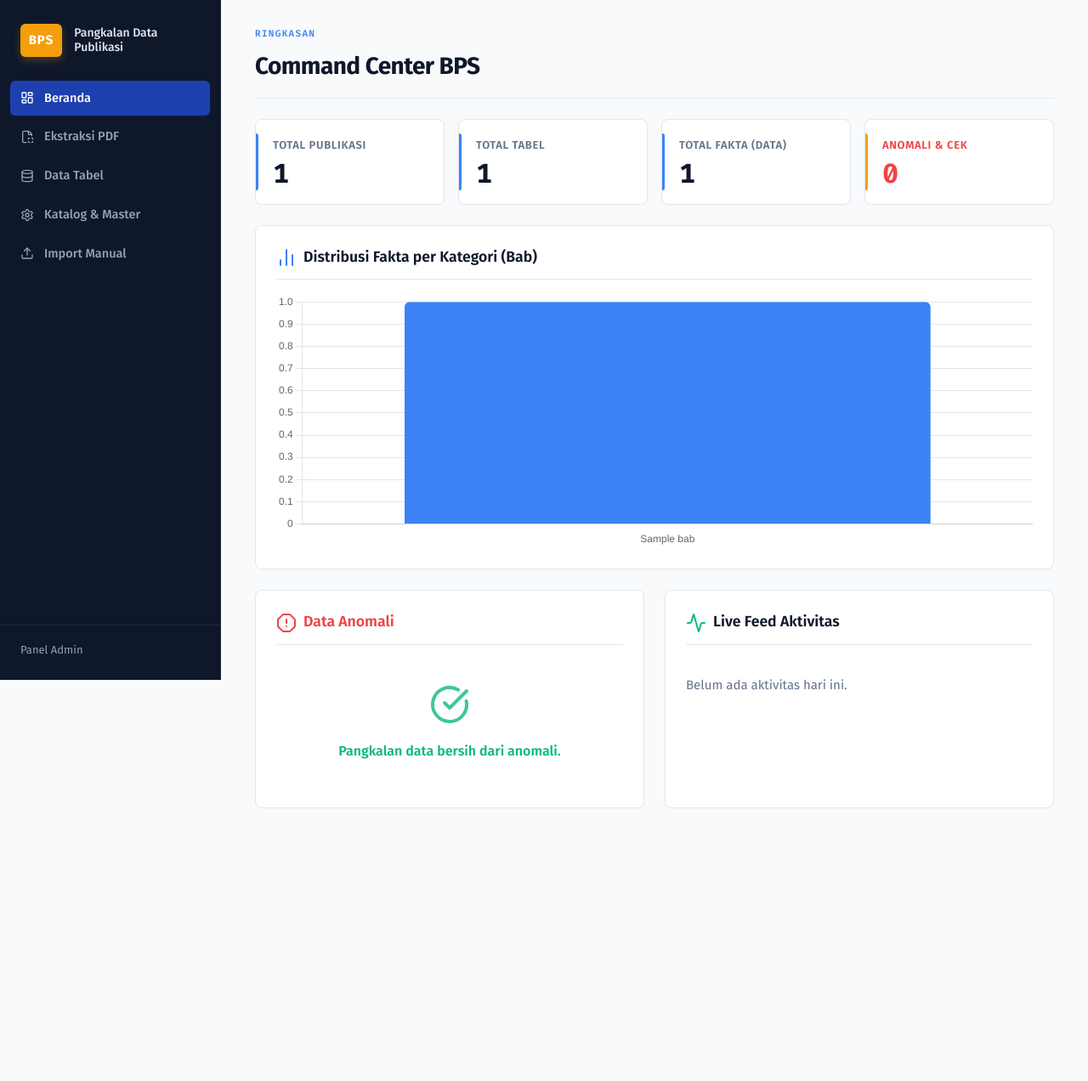
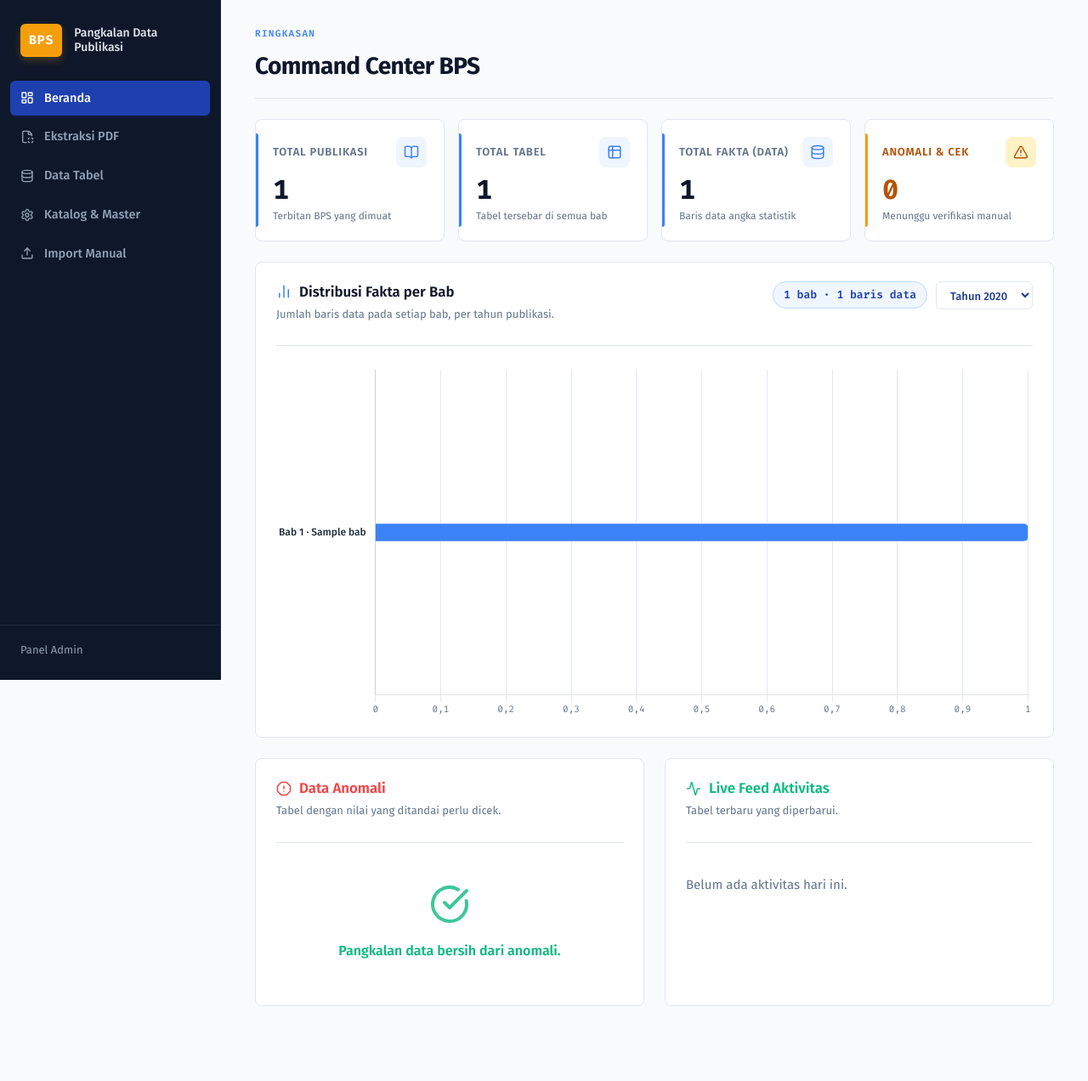
Before and after one commit to feb027/Project_BPS, a Django app: page / in a window 1280 px wide. Shown: the whole page at 85% size. Before the commit the page ends 951 px from the top, so only its background shows below. Run offline with Django 5.2, Linux system fonts and the light colour scheme; tables that the repository leaves empty hold one stand-in row (values such as "Sample post").

Commit message:
feat(bps-hub): fix dashboard chart grouping + redesign UI
- Chart per bab per publikasi (group by bab_id, label unik 'Bab N · Nama')
  — sebelumnya group by nama, nama bab duplikat antar publikasi jadi
  terpecah jadi banyak bar.
- Semua publikasi (2018-2026) terhubung, dropdown pilih tahun, default terbaru.
- Redesign: horizontal bar + nilai di ujung bar, stat cards dengan ikon,
  panel header konsisten, design tokens existing.

```diff
--- a/webapp/apps/core/views.py
+++ b/webapp/apps/core/views.py
@@ -1,10 +1,58 @@
 import json
-from django.db.models import Count, Q
+from collections import defaultdict
+
+from django.db.models import Count
 from django.shortcuts import render
 from django.core.cache import cache
 
 from apps.data.models import Fakta
 from apps.katalog.models import Publikasi, Tabel, Bab
+
+
+def _chart_distribusi():
+    """Distribusi jumlah fakta per bab, dikelompokkan per publikasi.
+
+    Group by bab_id (bukan nama) karena nama bab bisa sama di banyak
+    publikasi — label dibuat unik: "Bab {nomor} · {nama}".
+    """
+    publikasis = list(Publikasi.objects.order_by("-tahun_terbit"))
+    rows = (
+        Fakta.objects.values(
+            "tabel__bab_id",
+            "tabel__bab__nomor",
+            "tabel__bab__nama",
+            "tabel__bab__publikasi_id",
+        )
+        .annotate(jumlah=Count("id"))
+        .order_by("tabel__bab__publikasi__tahun_terbit", "tabel__bab__nomor")
+    )
+    by_pub = defaultdict(list)
+    for r in rows:
+        by_pub[r["tabel__bab__publikasi_id"]].append(r)
+
+    data = []
+    for p in publikasis:
+        babs = by_pub.get(p.id, [])
+        data.append(
+            {
+                "tahun": p.tahun_terbit,
+                "judul": p.judul,
+                "total": sum(b["jumlah"] for b in babs),
+                "bab": [
+                    {
+                        "nomor": b["tabel__bab__nomor"],
+                        "nama": b["tabel__bab__nama"],
+                        "jumlah": b["jumlah"],
+                    }
+                    for b in babs
+                ],
+            }
+        )
+    return {
+        "publikasi": data,
+        "default_tahun": publikasis[0].tahun_terbit if publikasis else None,
+    }
+
 
 def dashboard(request):
     """Halaman ringkas: status data & pintasan."""
@@ -12,35 +60,31 @@ def dashboard(request):
     # 1. Anomali & Peringatan (Realtime)
     anomali_list = Fakta.objects.filter(
         flag=Fakta.Flag.PERLU_CEK
-    ).select_related('tabel__bab__publikasi', 'wilayah', 'rincian', 'kolom__indikator').order_by('-dibuat_pada')[:10]
+    ).select_related("tabel__bab__publikasi", "wilayah", "rincian", "kolom__indikator").order_by("-dibuat_pada")[:10]
 
     # 2. Live Feed (Realtime)
-    live_feed = Tabel.objects.exclude(status_verifikasi=Tabel.Status.DRAFT).select_related('bab__publikasi').order_by('-diubah_pada')[:5]
+    live_feed = Tabel.objects.exclude(status_verifikasi=Tabel.Status.DRAFT).select_related("bab__publikasi").order_by("-diubah_pada")[:5]
 
     # 3. Visualisasi Distribusi Bab & Stats (Cached for 1 hour)
-    chart_data = cache.get('dashboard_chart_data')
-    if not chart_data:
-        distribusi_bab = list(Fakta.objects.values('tabel__bab__nama').annotate(jumlah=Count('id')).order_by('-jumlah')[:10])
-        chart_data = json.dumps({
-            "labels": [d["tabel__bab__nama"] or "Lainnya" for d in distribusi_bab],
-            "data": [d["jumlah"] for d in distribusi_bab]
-        })
-        cache.set('dashboard_chart_data', chart_data, 3600)
+    chart = cache.get("dashboard_chart_v2")
+    if not chart:
+        chart = _chart_distribusi()
+        cache.set("dashboard_chart_v2", chart, 3600)
 
-    jml_publikasi = cache.get('dashboard_jml_publikasi')
+    jml_publikasi = cache.get("dashboard_jml_publikasi")
     if jml_publikasi is None:
         jml_publikasi = Publikasi.objects.count()
-        cache.set('dashboard_jml_publikasi', jml_publikasi, 3600)
+        cache.set("dashboard_jml_publikasi", jml_publikasi, 3600)
 
-    jml_tabel = cache.get('dashboard_jml_tabel')
+    jml_tabel = cache.get("dashboard_jml_tabel")
     if jml_tabel is None:
         jml_tabel = Tabel.objects.count()
-        cache.set('dashboard_jml_tabel', jml_tabel, 3600)
+        cache.set("dashboard_jml_tabel", jml_tabel, 3600)
 
-    jml_fakta = cache.get('dashboard_jml_fakta')
+    jml_fakta = cache.get("dashboard_jml_fakta")
     if jml_fakta is None:
         jml_fakta = Fakta.objects.count()
-        cache.set('dashboard_jml_fakta', jml_fakta, 3600)
+        cache.set("dashboard_jml_fakta", jml_fakta, 3600)
 
     ctx = {
         "jml_publikasi": jml_publikasi,
@@ -49,6 +93,6 @@ def dashboard(request):
         "jml_perlu_cek": Fakta.objects.filter(flag=Fakta.Flag.PERLU_CEK).count(),
         "anomali_list": anomali_list,
         "live_feed": live_feed,
-        "chart_data": chart_data,
+        "chart_data": json.dumps(chart),
     }
     return render(request, "core/dashboard.html", ctx)
--- a/webapp/templates/core/dashboard.html
+++ b/webapp/templates/core/dashboard.html
@@ -1,4 +1,5 @@
 {% extends "base.html" %}
+{% load humanize %}
 {% block title %}Beranda{% endblock %}
 {% block eyebrow %}Ringkasan{% endblock %}
 {% block heading %}Command Center BPS{% endblock %}
@@ -7,28 +8,77 @@
 <script src="https://cdn.jsdelivr.net/npm/chart.js"></script>
 
 <style>
-  /* Modern Panel - Override to use global vars */
-  .modern-panel { background: var(--panel); border: 1px solid var(--line); border-radius: var(--radius); padding: 24px; margin-bottom: 24px; box-shadow: 0 1px 3px rgba(0,0,0,0.02); }
-  .modern-panel h2 { font-size: 1.1rem; font-weight: 600; color: #0F172A; margin-top: 0; margin-bottom: 16px; display: flex; align-items: center; gap: 8px; border-bottom: 1px solid var(--line); padding-bottom: 12px; }
+  /* ===== Panel ===== */
+  .dash-panel {
+    background: var(--panel);
+    border: 1px solid var(--line);
+    border-radius: var(--radius);
+    padding: 22px 24px;
+    margin-bottom: 24px;
+  }
+  .dash-panel__head {
+    display: flex; align-items: flex-start; justify-content: space-between;
+    gap: 16px; flex-wrap: wrap;
+    border-bottom: 1px solid var(--line); padding-bottom: 14px; margin-bottom: 18px;
+  }
+  .dash-panel__title { font-size: 1.05rem; font-weight: 600; color: #0F172A; margin: 0; display: flex; align-items: center; gap: 9px; }
+  .dash-panel__title svg { color: var(--accent-2); }
+  .dash-panel__sub { font-size: 13px; color: var(--muted); margin-top: 4px; }
 
-  /* 2-Col Grid for bottom panels */
-  .two-col-grid { display: grid; grid-template-columns: 1fr 1fr; gap: 24px; }
+  /* ===== Stat cards ===== */
+  .stat-grid { grid-template-columns: repeat(auto-fit, minmax(210px, 1fr)); }
+  .stat { overflow: hidden; }
+  .stat__top { display: flex; align-items: center; justify-content: space-between; gap: 8px; }
+  .stat__icon {
+    width: 36px; height: 36px; border-radius: 8px; flex: none;
+    display: inline-flex; align-items: center; justify-content: center;
+    background: #EFF6FF; color: var(--accent-2);
+  }
+  .stat--warn .stat__icon { background: #FEF3C7; color: #B45309; }
+  .stat-label { text-transform: uppercase; letter-spacing: 0.06em; }
+  .stat-value { margin-top: 10px; }
+  .stat__foot { font-size: 12px; color: var(--muted); margin-top: 6px; }
 
-  /* Anomaly List */
-  .anomaly-list { list-style: none; padding: 0; margin: 0; display:flex; flex-direction:column; gap:8px; }
-  .anomaly-item { display: flex; justify-content: space-between; padding: 12px; background: #FEF2F2; border: 1px solid #FECACA; border-left: 4px solid var(--danger); border-radius: 6px; }
+  /* ===== Chart ===== */
+  .chart-wrap { position: relative; height: 420px; }
+  .chart-toolbar { display: flex; align-items: center; gap: 10px; }
+  .chart-toolbar select {
+    font-family: var(--sans); font-size: 13px; font-weight: 500;
+    padding: 7px 12px; border: 1px solid var(--line); border-radius: 6px;
+    background: var(--panel); color: var(--ink); cursor: pointer;
+  }
+  .chart-total {
+    font-family: var(--mono); font-size: 13px; font-weight: 600;
+    color: var(--ink-2); background: #EFF6FF; border: 1px solid #BFDBFE;
+    padding: 5px 12px; border-radius: 999px; white-space: nowrap;
+  }
+
+  /* ===== Anomaly ===== */
+  .anomaly-list { list-style: none; padding: 0; margin: 0; display: flex; flex-direction: column; gap: 8px; }
+  .anomaly-item {
+    display: flex; justify-content: space-between; gap: 12px; padding: 12px 14px;
+    background: #FEF2F2; border: 1px solid #FECACA; border-left: 4px solid var(--danger); border-radius: 6px;
+  }
   .anomaly-item .context { font-size: 13px; color: #64748B; margin-top: 4px; }
-  .anomaly-item .val { font-weight: bold; font-family: var(--mono); background: #fff; color: #991B1B; padding: 4px 8px; border-radius: 4px; border: 1px solid #FECACA; text-align: center; font-size: 12px; }
+  .anomaly-item .val {
+    font-weight: bold; font-family: var(--mono); background: #fff; color: #991B1B;
+    padding: 4px 8px; border-radius: 4px; border: 1px solid #FECACA;
+    text-align: center; font-size: 12px; white-space: nowrap;
+  }
 
-  /* Live Feed */
+  /* ===== Live feed ===== */
   .feed-list { position: relative; padding-left: 20px; border-left: 2px solid var(--line); margin-left: 10px; }
   .feed-item { position: relative; margin-bottom: 20px; }
-  .feed-item::before { content: ''; position: absolute; left: -26px; top: 4px; width: 10px; height: 10px; border-radius: 50%; background: var(--ok); border: 2px solid #fff; box-shadow: 0 0 0 1px var(--line); }
+  .feed-item::before {
+    content: ''; position: absolute; left: -26px; top: 4px; width: 10px; height: 10px;
+    border-radius: 50%; background: var(--ok); border: 2px solid #fff; box-shadow: 0 0 0 1px var(--line);
+  }
   .feed-time { font-size: 12px; color: var(--muted); margin-bottom: 4px; font-weight: 500; }
   .feed-content { font-size: 14px; color: #334155; line-height: 1.4; }
 
   @media (max-width: 768px) {
-      .two-col-grid { grid-template-columns: 1fr; }
+    .two-col-grid { grid-template-columns: 1fr !important; }
+    .chart-wrap { height: 360px; }
   }
   @keyframes spin { to { transform: rotate(360deg); } }
   .animate-spin { animation: spin 1s linear infinite; }
@@ -36,37 +86,64 @@
 
 <div class="stat-grid" style="margin-bottom: 24px; margin-top: 10px;">
   <div class="stat">
+    <div class="stat__top">
       <div class="stat-label">Total Publikasi</div>
-    <div class="stat-value">{{ jml_publikasi }}</div>
+      <div class="stat__icon"><i data-lucide="book-open" style="width:18px;height:18px;"></i></div>
+    </div>
+    <div class="stat-value">{{ jml_publikasi|intcomma }}</div>
+    <div class="stat__foot">Terbitan BPS yang dimuat</div>
   </div>
   <div class="stat">
+    <div class="stat__top">
       <div class="stat-label">Total Tabel</div>
-    <div class="stat-value">{{ jml_tabel }}</div>
+      <div class="stat__icon"><i data-lucide="table-2" style="width:18px;height:18px;"></i></div>
+    </div>
+    <div class="stat-value">{{ jml_tabel|intcomma }}</div>
+    <div class="stat__foot">Tabel tersebar di semua bab</div>
   </div>
   <div class="stat">
+    <div class="stat__top">
       <div class="stat-label">Total Fakta (Data)</div>
-    <div class="stat-value">{{ jml_fakta }}</div>
+      <div class="stat__icon"><i data-lucide="database" style="width:18px;height:18px;"></i></div>
+    </div>
+    <div class="stat-value">{{ jml_fakta|intcomma }}</div>
+    <div class="stat__foot">Baris data angka statistik</div>
   </div>
   <div class="stat stat--warn">
-    <div class="stat-label" style="color: var(--danger);">Anomali & Cek</div>
-    <div class="stat-value" style="color: var(--danger);">{{ jml_perlu_cek }}</div>
+    <div class="stat__top">
+      <div class="stat-label" style="color:#B45309;">Anomali &amp; Cek</div>
+      <div class="stat__icon"><i data-lucide="alert-triangle" style="width:18px;height:18px;"></i></div>
+    </div>
+    <div class="stat-value" style="color:#B45309;">{{ jml_perlu_cek|intcomma }}</div>
+    <div class="stat__foot">Menunggu verifikasi manual</div>
   </div>
 </div>
 
-
 <!-- Visualisasi Grafik -->
-<div class="modern-panel">
-  <h2><i data-lucide="bar-chart-2" style="color: var(--accent-2);"></i> Distribusi Fakta per Kategori (Bab)</h2>
-  <div style="height: 300px; width: 100%;">
+<div class="dash-panel">
+  <div class="dash-panel__head">
+    <div>
+      <h2 class="dash-panel__title"><i data-lucide="bar-chart-2" style="width:18px;height:18px;"></i> Distribusi Fakta per Bab</h2>
+      <p class="dash-panel__sub">Jumlah baris data pada setiap bab, per tahun publikasi.</p>
+    </div>
+    <div class="chart-toolbar">
+      <span class="chart-total" id="chartTotal">—</span>
+      <select id="tahunSelect" aria-label="Pilih tahun publikasi"></select>
+    </div>
+  </div>
+  <div class="chart-wrap">
     <canvas id="distribusiChart"></canvas>
   </div>
 </div>
 
-<div class="two-col-grid">
+<div class="two-col-grid" style="display:grid; grid-template-columns:1fr 1fr; gap:24px;">
   <!-- Anomali Panel -->
-  <div class="modern-panel">
-    <div style="display:flex; justify-content:space-between; align-items:center; border-bottom: 1px solid var(--line); padding-bottom: 12px; margin-bottom: 16px;">
-      <h2 style="color: var(--danger); border:none; padding:0; margin:0;"><i data-lucide="alert-octagon"></i> Data Anomali</h2>
+  <div class="dash-panel">
+    <div class="dash-panel__head" style="border-bottom:1px solid var(--line);">
+      <div>
+        <h2 class="dash-panel__title" style="color:var(--danger);"><i data-lucide="alert-octagon" style="width:18px;height:18px;color:var(--danger);"></i> Data Anomali</h2>
+        <p class="dash-panel__sub">Tabel dengan nilai yang ditandai perlu dicek.</p>
+      </div>
       {% if anomali_list %}
       <button class="btn btn--sm" onclick="amanSemua()" style="background:var(--ok); color:white; border:none; display:flex; align-items:center; gap:6px; font-weight:600; cursor:pointer;"><i data-lucide="check-square" style="width:14px;height:14px;"></i> Aman Semua</button>
       {% endif %}
@@ -78,12 +155,12 @@
         <div style="flex: 1;">
           <div style="font-weight:600; color:#0F172A;">Tabel: {{ a.tabel.judul|truncatechars:50 }}</div>
           <div class="context">
-            <b>Buku:</b> {{ a.tabel.bab.publikasi.judul|truncatechars:30 }} ({{ a.tabel.bab.publikasi.tahun_terbit|stringformat:"s" }})<br>
-            <b>Posisi:</b> Baris {% if a.wilayah %}{{ a.wilayah.nama }}{% elif a.rincian %}{{ a.rincian.nama }}{% else %}-{% endif %}, Kolom {% if a.kolom and a.kolom.indikator %}{{ a.kolom.indikator.nama }}{% else %}-{% endif %}, Tahun {{ a.tahun|default:"-" |stringformat:"s"}}
+            <b>Buku:</b> {{ a.tabel.bab.publikasi.judul|truncatechars:30 }} ({{ a.tabel.bab.publikasi.tahun_terbit }})<br>
+            <b>Posisi:</b> Baris {% if a.wilayah %}{{ a.wilayah.nama }}{% elif a.rincian %}{{ a.rincian.nama }}{% else %}-{% endif %}, Kolom {% if a.kolom and a.kolom.indikator %}{{ a.kolom.indikator.nama }}{% else %}-{% endif %}, Tahun {{ a.tahun|default:"-" }}
           </div>
         </div>
-        <div style="display:flex; flex-direction:column; gap:8px; align-items: flex-end;">
-          <div class="val">Perlu Dicek ⚠️</div>
+        <div style="display:flex; flex-direction:column; gap:8px; align-items:flex-end;">
+          <div class="val">Perlu Dicek</div>
           <div style="display:flex; gap:6px;">
             <a href="{% url 'data:tabel_detail' a.tabel.id %}" class="btn btn--sm btn--ghost" style="display:flex; align-items:center; gap:4px; padding:4px 8px; font-size:12px;"><i data-lucide="external-link" style="width:12px;height:12px;"></i> Cek Tabel</a>
             <form method="POST" action="{% url 'data:mark_fakta_safe' a.id %}" style="margin:0;" onsubmit="handleAman(event, this)">
@@ -103,8 +180,13 @@
   </div>
 
   <!-- Live Feed Ekstraksi -->
-  <div class="modern-panel">
-    <h2><i data-lucide="activity" style="color: var(--ok);"></i> Live Feed Aktivitas</h2>
+  <div class="dash-panel">
+    <div class="dash-panel__head">
+      <div>
+        <h2 class="dash-panel__title" style="color:var(--ok);"><i data-lucide="activity" style="width:18px;height:18px;color:var(--ok);"></i> Live Feed Aktivitas</h2>
+        <p class="dash-panel__sub">Tabel terbaru yang diperbarui.</p>
+      </div>
+    </div>
     {% if live_feed %}
     <div class="feed-list">
       {% for t in live_feed %}
@@ -126,7 +208,7 @@
               {{ t.judul|truncatechars:85 }}
             </div>
             <div style="font-size:12px; color:var(--muted); display:flex; align-items:center; gap:4px;">
-              <i data-lucide="book" style="width:12px;height:12px;"></i> Buku Publikasi: {{ t.bab.publikasi.tahun_terbit|stringformat:"s" }}
+              <i data-lucide="book" style="width:12px;height:12px;"></i> Buku Publikasi: {{ t.bab.publikasi.tahun_terbit }}
             </div>
           </a>
         </div>
@@ -140,35 +222,117 @@
 </div>
 
 <script>
-  // Chart.js init
-  const ctxData = JSON.parse('{{ chart_data|escapejs }}');
-  if(document.getElementById('distribusiChart') && ctxData.labels.length > 0) {
-      const ctx = document.getElementById('distribusiChart').getContext('2d');
-      new Chart(ctx, {
+  // Chart data dari backend: {"publikasi": [{tahun, judul, total, bab: [{nomor, nama, jumlah}]}], "default_tahun": N}
+  const CHART_DATA = JSON.parse('{{ chart_data|escapejs }}');
+  const fmt = new Intl.NumberFormat('id-ID');
+  let chart = null;
+
+  function renderChart(tahun) {
+    const pub = CHART_DATA.publikasi.find(p => p.tahun === tahun) || CHART_DATA.publikasi[0];
+    if (!pub) return;
+
+    // Sortir bab dari terbesar ke terkecil agar paling mudah dibaca
+    const bab = [...pub.bab].sort((a, b) => b.jumlah - a.jumlah);
+    const labels = bab.map(b => `Bab ${b.nomor} · ${b.nama}`);
+    const data = bab.map(b => b.jumlah);
+
+    const el = document.getElementById('chartTotal');
+    if (el) el.textContent = `${pub.bab.length} bab · ${fmt.format(pub.total)} baris data`;
+
+    const canvas = document.getElementById('distribusiChart');
+    if (!canvas) return;
+
+    if (chart) chart.destroy();
+
+    chart = new Chart(canvas.getContext('2d'), {
       type: 'bar',
       data: {
-          labels: ctxData.labels,
+        labels,
         datasets: [{
           label: 'Jumlah Baris Data',
-            data: ctxData.data,
-            backgroundColor: '#3B82F6', /* accent-2 */
-            borderRadius: 6,
+          data,
+          backgroundColor: '#3B82F6',
+          hoverBackgroundColor: '#1E40AF',
+          borderRadius: 5,
+          barThickness: 20,
         }]
       },
       options: {
+        indexAxis: 'y',
         responsive: true,
         maintainAspectRatio: false,
         plugins: {
-            legend: { display: false }
+          legend: { display: false },
+          tooltip: {
+            backgroundColor: '#0F172A',
+            padding: 10,
+            cornerRadius: 6,
+            titleFont: { family: 'Fira Sans', size: 13 },
+            bodyFont: { family: 'Fira Code', size: 13 },
+            callbacks: {
+              label: (ctx) => ` ${fmt.format(ctx.raw)} baris data`
+            }
+          }
         },
         scales: {
-            y: { beginAtZero: true, grid: { borderDash: [4, 4] } },
-            x: { grid: { display: false } }
+          x: {
+            beginAtZero: true,
+            grid: { color: '#E2E8F0', borderDash: [4, 4] },
+            ticks: {
+              font: { family: 'Fira Code', size: 11 },
+              color: '#64748B',
+              callback: (v) => fmt.format(v)
+            }
+          },
+          y: {
+            grid: { display: false },
+            ticks: {
+              font: { family: 'Fira Sans', size: 12, weight: '500' },
+              color: '#1E293B',
+              autoSkip: false,
+              callback: function (value, index) {
+                const label = this.getLabelForValue(value);
+                return label.length > 42 ? label.slice(0, 42) + '…' : label;
               }
             }
+          }
+        }
+      },
+      plugins: [{
+        // Tampilkan nilai di ujung bar
+        afterDatasetsDraw(chartInstance) {
+          const ctx = chartInstance.ctx;
+          ctx.save();
+          ctx.font = '600 11px Fira Code, monospace';
+          ctx.fillStyle = '#1E3A8A';
+          const meta = chartInstance.getDatasetMeta(0);
+          meta.data.forEach((bar, i) => {
+            ctx.textAlign = 'left';
+            ctx.textBaseline = 'middle';
+            ctx.fillText(fmt.format(data[i]), bar.x + 6, bar.y);
+          });
+          ctx.restore();
+        }
+      }]
     });
   }
 
+  function initChart() {
+    const sel = document.getElementById('tahunSelect');
+    if (!sel || !CHART_DATA || !CHART_DATA.publikasi || CHART_DATA.publikasi.length === 0) return;
+
+    CHART_DATA.publikasi.forEach(p => {
+      const opt = document.createElement('option');
+      opt.value = p.tahun;
+      opt.textContent = `Tahun ${p.tahun}`;
+      sel.appendChild(opt);
+    });
+    sel.value = CHART_DATA.default_tahun;
+    sel.addEventListener('change', () => renderChart(parseInt(sel.value, 10)));
+    renderChart(parseInt(sel.value, 10));
+  }
+
+  document.addEventListener('DOMContentLoaded', initChart);
 
   // AJAX Handle Aman
   async function handleAman(e, form) {
@@ -176,7 +340,6 @@
     const btn = form.querySelector('button');
     const originalHtml = btn.innerHTML;
 
-    // UI Feedback (Loading)
     btn.style.opacity = '0.7';
     btn.innerHTML = '<i data-lucide="loader-2" class="animate-spin" style="width:12px;height:12px;"></i>';
     if(window.lucide) lucide.createIcons();
```
Lines whose indentation alone changed are shown as unchanged.
